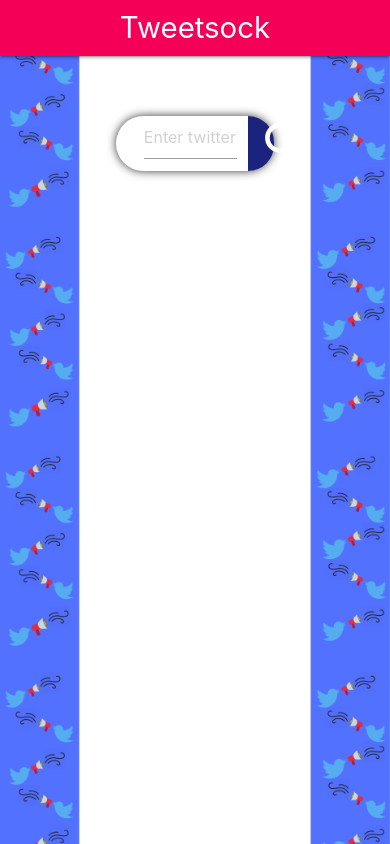
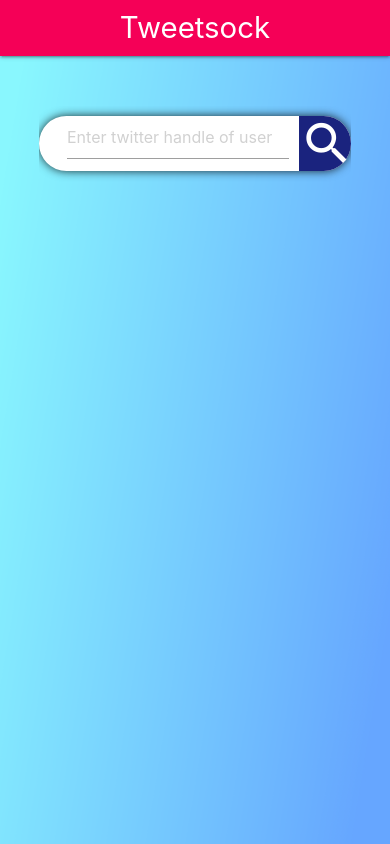
Before and after one commit to tshantan24/tweetsock, a Django app: page / in a window 390 px wide. Run offline with Django 3.2, Linux system fonts and the light colour scheme; parts of the project's set-up code (start-up, migrations or seed data) failed here and were passed over; some libraries are stand-ins or nearby versions.

Commit message:
Add files via upload

```diff
--- a/main/static/main/css/style.css
+++ b/main/static/main/css/style.css
@@ -9,6 +9,7 @@
     width: 58% !important;
     overflow: auto;
 }
+
 
 
 #search-div {
@@ -33,6 +34,40 @@
     width: 100%;
     margin: auto;
 }
+@media screen and (max-width: 400px) {
+  #HELLO{
+    font-size: 100px;
+  }
+  #result{
+    height: 30vh%;
+    width: 100vh%;
+  }
+  body{
+    background: url('../../main/images/bluegrad.png');
+    background-size: 100% 100%;
+    background-repeat: no-repeat;
+  }
+#stats-title{
+  font-size: 35px;
+
+  }
+  .col{
+    width: 100vh%
+  }
+  #hashtag_chart{
+    font-size: 2px;
+  }
+  #search-div{
+    width: 100%;
+  }
+  #maincont{
+    width: 80% !important;
+  }
+  #search-div i{
+    margin-left: -10px;
+  }
+}
+
 
 .left, .right {
     display: inline-block;
```
